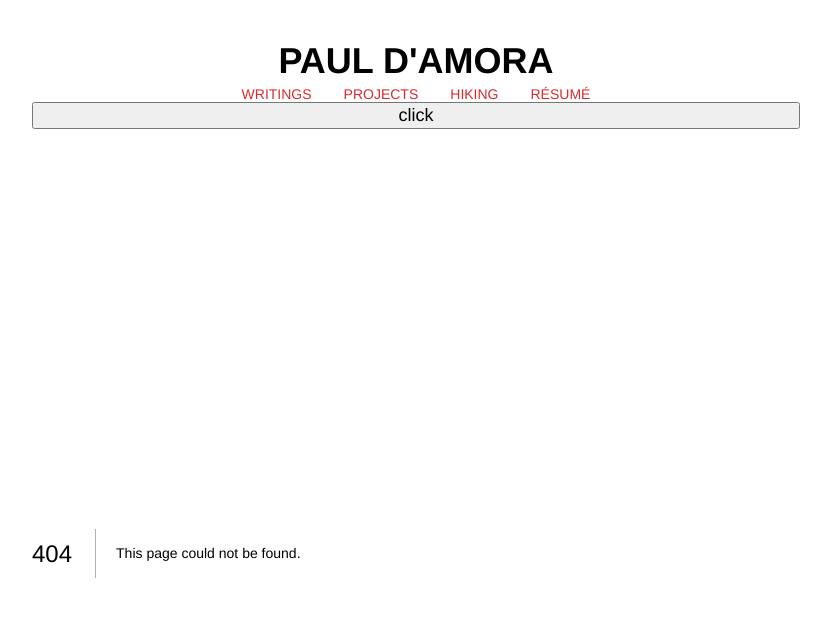
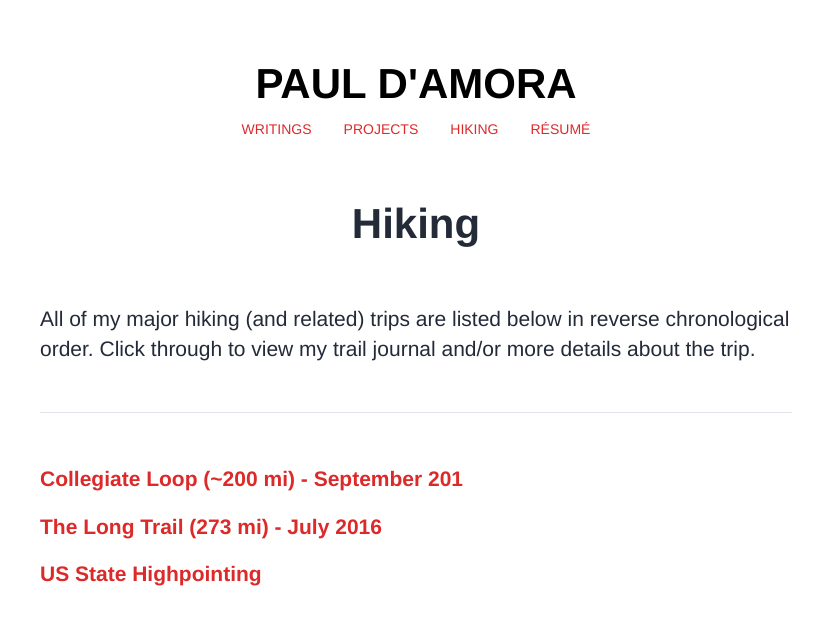
Before and after one commit to pmdamora/portfolio, a Next.js app: page /hiking in a window 1280 px wide. Before the commit this address had no page. Shown: the top 624 px of the page, without its empty margins (224-1055 px from the left). Built offline with nearby package versions, Linux system fonts and the light colour scheme; a web font is replaced by a local one.

Commit message:
Integrate with next-mdx for markdown blogs

```diff
--- a/components/shared/Header/Hamburger.tsx
+++ b/components/shared/Header/Hamburger.tsx
@@ -1,11 +1,21 @@
 import React, { FunctionComponent } from 'react';
+import styled from 'styled-components';
+
+import { MQ } from '@portfolio/styles';
+
+const StyledButton = styled.button`
+  display: none;
+  ${MQ.small} {
+    display: inline-block;
+  }
+`;
 
 interface Props {
   handleHamburgerClick: () => void;
 }
 
 const Hamburger: FunctionComponent<Props> = ({ handleHamburgerClick }) => {
-  return <button onClick={handleHamburgerClick}>click</button>;
+  return <StyledButton onClick={handleHamburgerClick}>click</StyledButton>;
 };
 
 export { Hamburger };
--- a/components/shared/Header/Nav/NavItem.tsx
+++ b/components/shared/Header/Nav/NavItem.tsx
@@ -6,7 +6,7 @@ import { FontFamily, FontSize, Spacing } from '@portfolio/styles';
 
 const StyledAnchor = styled.a`
   font-family: ${FontFamily.HEADING};
-  font-size: ${FontSize.SMALL};
+  font-size: ${FontSize.XSMALL};
   padding: 0 ${Spacing.medium};
   text-transform: uppercase;
 `;
--- a/layouts/BaseLayout.tsx
+++ b/layouts/BaseLayout.tsx
@@ -21,9 +21,11 @@ const BaseLayout: FunctionComponent<{}> = ({ children }) => {
       </Head>
       <GlobalStyle />
       <Box justify="center">
-        <Container boxDirection="column" boxWidth="100%" padding="medium">
+        <Container boxDirection="column" boxWidth="100%" padding="large">
           <Header />
-          <Box margin={{ top: 'large' }}>{children}</Box>
+          <Box margin={{ top: 'large' }} boxDirection="column">
+            {children}
+          </Box>
         </Container>
       </Box>
     </Fragment>
--- a/next.config.js
+++ b/next.config.js
@@ -1,6 +1,8 @@
 /* eslint-disable @typescript-eslint/no-var-requires */
 const withOffline = require('next-offline');
 const withTypescript = require('@zeit/next-typescript');
+const withMDX = require('@zeit/next-mdx')();
+
 const path = require('path');
 
 const nextConfig = {
@@ -10,6 +12,7 @@ const nextConfig = {
     return config;
   },
   target: 'serverless',
+  pageExtensions: ['tsx', 'mdx'],
   workboxOpts: {
     swDest: 'static/service-worker.js',
     runtimeCaching: [
@@ -32,4 +35,4 @@ const nextConfig = {
   }
 };
 
-module.exports = withTypescript(withOffline(nextConfig));
+module.exports = withTypescript(withMDX(withOffline(nextConfig)));
--- a/package.json
+++ b/package.json
@@ -1,5 +1,9 @@
 {
   "dependencies": {
+    "@babel/core": "^7.4.4",
+    "@mdx-js/loader": "^1.0.16",
+    "@mdx-js/mdx": "^1.0.16",
+    "@zeit/next-mdx": "^1.2.0",
     "@zeit/next-typescript": "^1.1.1",
     "next": "^8.0.4",
     "next-offline": "^3.3.8",
--- /dev/null
+++ b/pages/hiking/index.tsx
@@ -0,0 +1,63 @@
+import React, { FunctionComponent, Fragment } from 'react';
+import Link from 'next/link';
+import styled from 'styled-components';
+
+import { Box } from '@portfolio/components/ui/Box';
+import { Spacing, Color } from '@portfolio/styles';
+
+const StyledParagraph = styled.p`
+  font-size: 21px;
+  line-height: 30px;
+  border-bottom: 1px solid ${Color.GRAY_1};
+  padding-bottom: ${Spacing.xlarge};
+`;
+
+const StyledList = styled.ul`
+  list-style-type: none;
+  padding: 0;
+  li {
+    padding: ${Spacing.small} 0;
+  }
+`;
+
+const HikingPage: FunctionComponent<{}> = () => {
+  return (
+    <Fragment>
+      <h1>Hiking</h1>
+      <Box>
+        <StyledParagraph>
+          All of my major hiking (and related) trips are listed below in reverse
+          chronological order. Click through to view my trail journal and/or
+          more details about the trip.
+        </StyledParagraph>
+      </Box>
+      <Box>
+        <StyledList>
+          <li>
+            <Link href="/trips/collegiate-loop/">
+              <a>
+                <strong>Collegiate Loop (~200 mi) - September 201</strong>
+              </a>
+            </Link>
+          </li>
+          <li>
+            <Link href="/trips/the-long-trail/">
+              <a>
+                <strong>The Long Trail (273 mi) - July 2016</strong>
+              </a>
+            </Link>
+          </li>
+          <li>
+            <Link href="/hiking/highpointing/">
+              <a>
+                <strong>US State Highpointing</strong>
+              </a>
+            </Link>
+          </li>
+        </StyledList>
+      </Box>
+    </Fragment>
+  );
+};
+
+export default HikingPage;
--- a/styles/Font.ts
+++ b/styles/Font.ts
@@ -7,11 +7,13 @@ export class FontFamily extends Enum<string> {
 }
 
 export class FontSize extends Enum<number> {
-  static SMALL = new FontSize(14);
+  static XSMALL = new FontSize(14);
 
-  static MEDIUM = new FontSize(16);
+  static SMALL = new FontSize(16);
 
-  static LARGE = new FontSize(18);
+  static MEDIUM = new FontSize(18);
+
+  static LARGE = new FontSize(21);
 
   static XLARGE = new FontSize(24);
 
--- a/styles/globalStyles.ts
+++ b/styles/globalStyles.ts
@@ -23,11 +23,16 @@ export const GlobalStyle = createGlobalStyle`
     font-family: ${FontFamily.BODY};
     font-size: ${FontSize.LARGE};
     height: 100%;
+    line-height: 1.5;
     margin: 0;
   }
 
- h1, h2, h3, h4, h5, h6 {
+  h1, h2, h3, h4, h5, h6 {
     font-family: ${FontFamily.HEADING}
+  }
+
+  h1, h2 {
+    text-align: center;
   }
 
   a {
```
Also changed, not shown: pages/trips/collegiate-loop/overview.mdx (added, +24 -0 lines), 1 other file (tests, documents, lock files or other folders).
